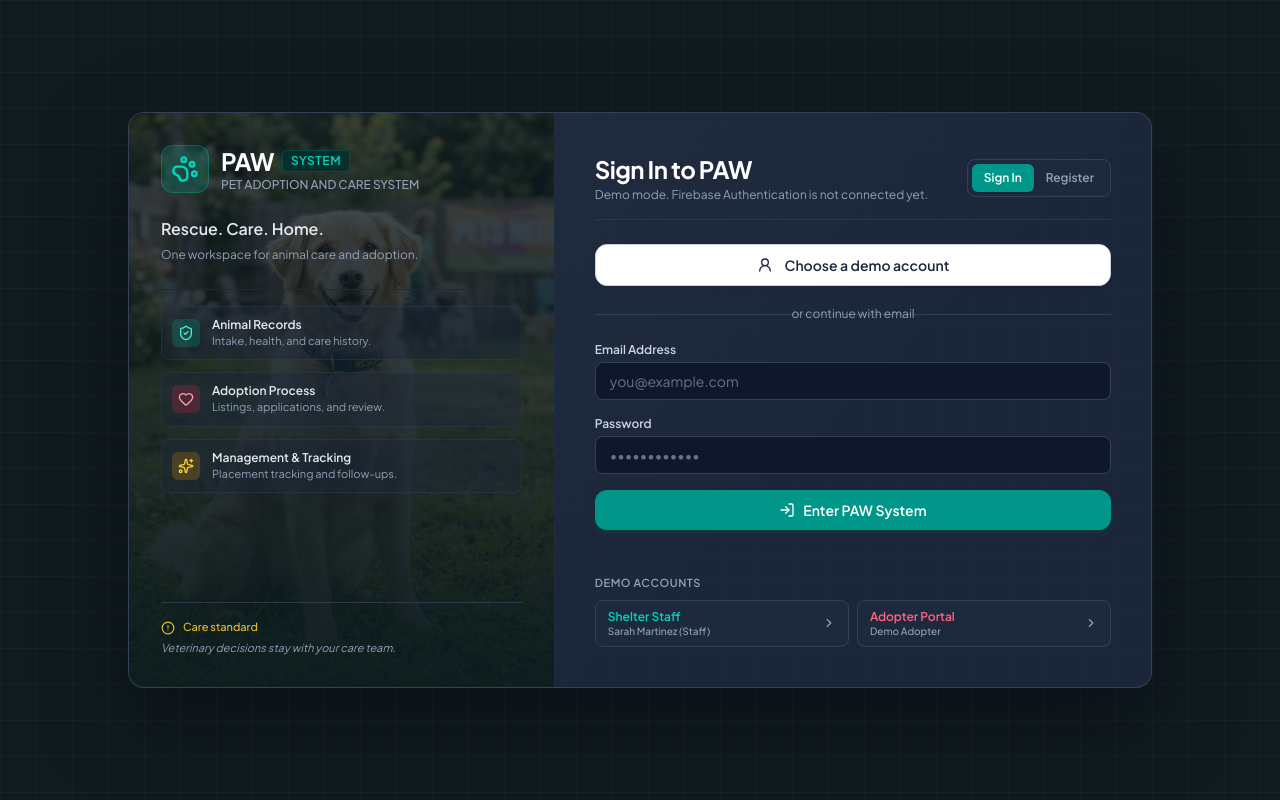
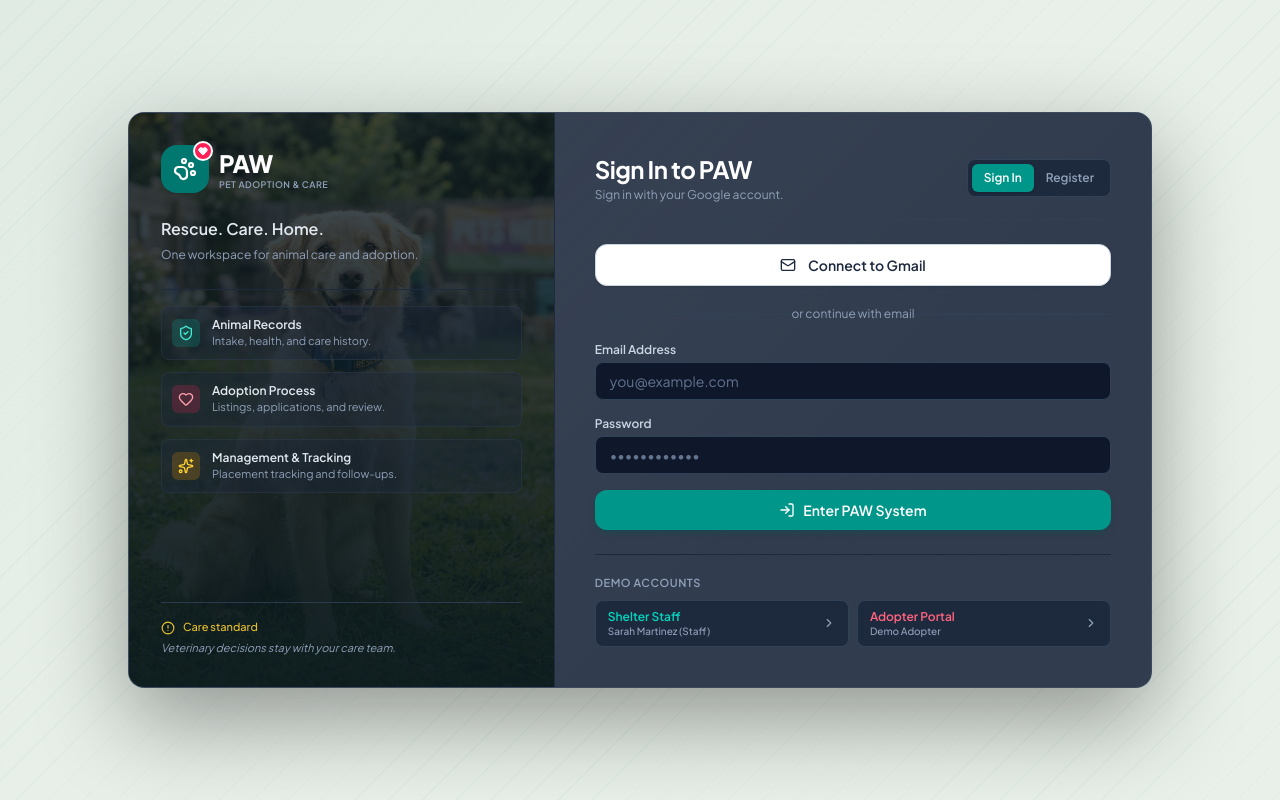
Before and after one commit to Nsantos05/PAW, a React (Vite) app: page / in a window 1280 px wide. Built offline with nearby package versions, Linux system fonts and the light colour scheme; no server answers.

Commit message:
Add Firebase Google sign-in and refresh auth branding

```diff
--- a/index.html
+++ b/index.html
@@ -9,6 +9,7 @@
     <meta property="og:description" content="Helping every animal move toward a safe, loving home." />
     <meta property="og:type" content="website" />
     <meta name="twitter:card" content="summary_large_image" />
+    <link rel="icon" type="image/svg+xml" href="/paw-brand.svg" />
     <link rel="preconnect" href="https://fonts.googleapis.com">
     <link rel="preconnect" href="https://fonts.gstatic.com" crossorigin>
     <link href="https://fonts.googleapis.com/css2?family=Plus+Jakarta+Sans:wght@400;500;600;700;800&family=JetBrains+Mono:wght@400;500;600&display=swap" rel="stylesheet">
--- a/src/components/AuthScreen.tsx
+++ b/src/components/AuthScreen.tsx
@@ -1,7 +1,11 @@
 import React, { useState } from 'react';
 import { User, UserRole } from '../types.ts';
-import { ShieldCheck, Heart, PawPrint, UserRound, LogIn, UserPlus, Sparkles, AlertCircle, CheckCircle2, ChevronRight, X } from 'lucide-react';
+import { FirebaseError } from '@firebase/app';
+import { getIdTokenResult, signInWithPopup } from '@firebase/auth';
+import { ShieldCheck, Heart, Mail, LogIn, UserPlus, Sparkles, AlertCircle, CheckCircle2, ChevronRight } from 'lucide-react';
 import heroDog from '../assets/images/paw_dog_golden_mix_1794111872445.jpg';
+import { BrandLogo } from './BrandLogo.tsx';
+import { firebaseAuth, googleAuthProvider } from '../firebase.ts';
 
 interface AuthScreenProps {
   onLoginSuccess: (user: User) => void;
@@ -18,11 +22,6 @@ export const AuthScreen: React.FC<AuthScreenProps> = ({ onLoginSuccess }) => {
   const [organization, setOrganization] = useState('Hope Haven Animal Rescue');
   const [errorMessage, setErrorMessage] = useState('');
   const [isSubmitting, setIsSubmitting] = useState(false);
-
-  // Google OAuth modal state
-  const [showGoogleModal, setShowGoogleModal] = useState(false);
-  const [googleSelectedEmail, setGoogleSelectedEmail] = useState('adopter@example.com');
-  const [googleRole, setGoogleRole] = useState<Exclude<UserRole, 'admin'>>('adopter');
 
   const handleFormSubmit = (e: React.FormEvent) => {
     e.preventDefault();
@@ -60,22 +59,49 @@ export const AuthScreen: React.FC<AuthScreenProps> = ({ onLoginSuccess }) => {
     }, 400);
   };
 
-  const handleDemoLogin = (selectedEmail: string, selectedRole: Exclude<UserRole, 'admin'>) => {
-    if (!import.meta.env.DEV) return;
+  const handleGoogleSignIn = async () => {
+    setErrorMessage('');
+    if (!firebaseAuth) {
+      setErrorMessage('Google sign-in is not configured. Add the Firebase web app settings to your environment.');
+      return;
+    }
+
     setIsSubmitting(true);
-    setShowGoogleModal(false);
-    setTimeout(() => {
+    try {
+      const credential = await signInWithPopup(firebaseAuth, googleAuthProvider);
+      const token = await getIdTokenResult(credential.user, true);
+      const claims = token.claims;
+      const role: UserRole = claims.admin === true || claims.role === 'admin'
+        ? 'admin'
+        : claims.staff === true || claims.role === 'staff'
+        ? 'staff'
+        : 'adopter';
+      const organization = typeof claims.organization === 'string' ? claims.organization : undefined;
+
+      onLoginSuccess({
+        id: credential.user.uid,
+        name: credential.user.displayName || credential.user.email?.split('@')[0] || 'PAW user',
+        email: credential.user.email || '',
+        role,
+        organization,
+        avatarUrl: credential.user.photoURL || undefined,
+      });
+    } catch (error) {
+      if (error instanceof FirebaseError) {
+        const messages: Record<string, string> = {
+          'auth/popup-closed-by-user': 'Sign-in was cancelled before it finished.',
+          'auth/popup-blocked': 'Your browser blocked the sign-in popup. Allow popups and try again.',
+          'auth/unauthorized-domain': 'Add this site to Firebase Authentication authorized domains.',
+          'auth/operation-not-allowed': 'Enable Google as a sign-in provider in Firebase Authentication.',
+          'auth/network-request-failed': 'Network error. Check your connection and try again.',
+        };
+        setErrorMessage(messages[error.code] || 'Google sign-in failed. Please try again.');
+      } else {
+        setErrorMessage('Google sign-in failed. Please try again.');
+      }
+    } finally {
       setIsSubmitting(false);
-      const user: User = {
-        id: `google-${Date.now()}`,
-        name: selectedRole === 'staff' ? 'Demo Shelter Staff' : 'Demo Adopter',
-        email: selectedEmail,
-        role: selectedRole,
-        organization: selectedRole === 'staff' ? 'Hope Haven Animal Welfare' : undefined,
-        avatarUrl: 'https://images.unsplash.com/photo-1535713875002-d1d0cf377fde?w=150&auto=format&fit=crop&q=80',
-      };
-      onLoginSuccess(user);
-    }, 350);
+    }
   };
 
   const handleQuickDemoLogin = (targetRole: Exclude<UserRole, 'admin'>) => {
@@ -111,19 +137,8 @@ export const AuthScreen: React.FC<AuthScreenProps> = ({ onLoginSuccess }) => {
           <img src={heroDog} alt="A rescued dog ready for a new home" className="absolute inset-0 z-0 h-full w-full object-cover opacity-45" />
           <div className="relative z-10">
             {/* PAW Brand Mark */}
-            <div className="flex items-center gap-3 mb-6">
-              <div className="w-12 h-12 rounded-xl bg-teal-500/20 border border-teal-500/30 flex items-center justify-center text-teal-400 shadow-inner">
-                <PawPrint className="w-7 h-7" />
-              </div>
-              <div>
-                <h1 className="text-2xl font-bold tracking-tight text-white flex items-center gap-2">
-                  PAW
-                  <span className="text-xs uppercase tracking-wider font-semibold text-teal-400 bg-teal-950/80 px-2 py-0.5 rounded border border-teal-800/60">
-                    System
-                  </span>
-                </h1>
-                <p className="text-xs text-slate-400 font-medium">PET ADOPTION AND CARE SYSTEM</p>
-              </div>
+            <div className="mb-6">
+              <BrandLogo size="large" />
             </div>
 
             {/* Core Motto from Page 1 */}
@@ -192,7 +207,7 @@ export const AuthScreen: React.FC<AuthScreenProps> = ({ onLoginSuccess }) => {
                 {mode === 'login' ? 'Sign In to PAW' : 'Create an Account'}
               </h2>
               <p className="text-xs text-slate-400 mt-0.5">
-                Demo mode. Firebase Authentication is not connected yet.
+                Sign in with your Google account.
               </p>
             </div>
 
@@ -219,15 +234,20 @@ export const AuthScreen: React.FC<AuthScreenProps> = ({ onLoginSuccess }) => {
             </div>
           </div>
 
-          {/* Demo account picker */}
+          {/* Firebase Google sign-in */}
           <div className="mt-6">
             <button
               type="button"
-              onClick={() => setShowGoogleModal(true)}
-              className="w-full flex items-center justify-center gap-3 py-2.5 px-4 bg-white hover:bg-slate-100 text-slate-800 font-semibold rounded-xl text-sm border border-slate-300 shadow-sm transition-all focus:outline-none focus:ring-2 focus:ring-teal-500"
+              onClick={handleGoogleSignIn}
+              disabled={isSubmitting}
+              className="w-full flex items-center justify-center gap-3 py-2.5 px-4 bg-white hover:bg-slate-100 text-slate-800 font-semibold rounded-xl text-sm border border-slate-300 shadow-sm transition-all focus:outline-none focus:ring-2 focus:ring-teal-500 disabled:cursor-wait disabled:opacity-70"
             >
-              <UserRound className="h-4 w-4 shrink-0" />
-              <span>Choose a demo account</span>
+              {isSubmitting ? (
+                <span className="inline-block h-4 w-4 animate-spin rounded-full border-2 border-slate-500 border-t-transparent" />
+              ) : (
+                <Mail className="h-4 w-4 shrink-0" />
+              )}
+              <span>Connect to Gmail</span>
             </button>
           </div>
 
@@ -416,117 +436,6 @@ export const AuthScreen: React.FC<AuthScreenProps> = ({ onLoginSuccess }) => {
         </div>
       </div>
 
-      {/* Demo account selection */}
-      {showGoogleModal && import.meta.env.DEV && (
-        <div className="fixed inset-0 z-50 bg-black/70 backdrop-blur-sm flex items-center justify-center p-4">
-          <div className="auth-modal bg-white text-slate-900 rounded-2xl w-full max-w-md p-6 shadow-2xl relative">
-            <button
-              onClick={() => setShowGoogleModal(false)}
-              className="absolute top-4 right-4 text-slate-400 hover:text-slate-700 p-1 rounded-lg"
-            >
-              <X className="w-5 h-5" />
-            </button>
-
-            <div className="flex items-center gap-2 mb-4">
-              <UserRound className="h-5 w-5 text-teal-700" />
-              <h3 className="font-bold text-base text-slate-800">Select a demo account</h3>
-            </div>
-
-            <p className="text-xs text-slate-500 mb-4">
-              Demo-only sign-in. Firebase Authentication is not connected yet.
-            </p>
-
-            <div className="space-y-3 mb-5">
-              <button
-                type="button"
-                aria-pressed={googleSelectedEmail === 'adopter@example.com'}
-                onClick={() => setGoogleSelectedEmail('adopter@example.com')}
-                className={`w-full p-3 rounded-xl border flex items-center justify-between text-left transition-all ${
-                  googleSelectedEmail === 'adopter@example.com'
-                    ? 'border-teal-600 bg-teal-50/70 ring-1 ring-teal-500'
-                    : 'border-slate-200 hover:bg-slate-50'
-                }`}
-              >
-                <div className="flex items-center gap-3">
-                  <div className="w-8 h-8 rounded-full bg-teal-600 text-white font-bold flex items-center justify-center text-xs">
-                    FL
-                  </div>
-                  <div>
-                    <p className="text-xs font-bold text-slate-900">Demo Adopter</p>
-                    <p className="text-[11px] text-slate-500">adopter@example.com</p>
-                  </div>
-                </div>
-                {googleSelectedEmail === 'adopter@example.com' && (
-                  <CheckCircle2 className="w-4 h-4 text-teal-600" />
-                )}
-              </button>
-
-              <button
-                type="button"
-                aria-pressed={googleSelectedEmail === 'rescue.volunteer@example.com'}
-                onClick={() => setGoogleSelectedEmail('rescue.volunteer@example.com')}
-                className={`w-full p-3 rounded-xl border flex items-center justify-between text-left transition-all ${
-                  googleSelectedEmail === 'rescue.volunteer@example.com'
-                    ? 'border-teal-600 bg-teal-50/70 ring-1 ring-teal-500'
-                    : 'border-slate-200 hover:bg-slate-50'
-                }`}
-              >
-                <div className="flex items-center gap-3">
-                  <div className="w-8 h-8 rounded-full bg-slate-700 text-white font-bold flex items-center justify-center text-xs">
-                    RV
-                  </div>
-                  <div>
-                    <p className="text-xs font-bold text-slate-900">Demo Volunteer</p>
-                    <p className="text-[11px] text-slate-500">rescue.volunteer@example.com</p>
-                  </div>
-                </div>
-                {googleSelectedEmail === 'rescue.volunteer@example.com' && (
-                  <CheckCircle2 className="w-4 h-4 text-teal-600" />
-                )}
-              </button>
-            </div>
-
-            {/* Demo account role */}
-            <div className="mb-5">
-              <label className="block text-xs font-semibold text-slate-700 mb-1.5">
-                Demo role:
-              </label>
-              <div className="grid grid-cols-2 gap-2">
-                <button
-                  type="button"
-                  onClick={() => setGoogleRole('staff')}
-                  className={`py-2 px-3 text-xs font-medium rounded-lg border text-center transition-all ${
-                    googleRole === 'staff'
-                      ? 'border-teal-600 bg-teal-600 text-white shadow-sm'
-                      : 'border-slate-300 text-slate-700 hover:bg-slate-100'
-                  }`}
-                >
-                  Shelter Staff
-                </button>
-                <button
-                  type="button"
-                  onClick={() => setGoogleRole('adopter')}
-                  className={`py-2 px-3 text-xs font-medium rounded-lg border text-center transition-all ${
-                    googleRole === 'adopter'
-                      ? 'border-teal-600 bg-teal-600 text-white shadow-sm'
-                      : 'border-slate-300 text-slate-700 hover:bg-slate-100'
-                  }`}
-                >
-                  Potential Adopter
-                </button>
-              </div>
-            </div>
-
-            <button
-              type="button"
-              onClick={() => handleDemoLogin(googleSelectedEmail, googleRole)}
-              className="w-full py-2.5 px-4 bg-teal-600 hover:bg-teal-700 text-white font-semibold rounded-xl text-sm transition-all"
-            >
-              Continue as {googleRole === 'staff' ? 'Staff' : 'Adopter'}
-            </button>
-          </div>
-        </div>
-      )}
     </div>
   );
 };
--- /dev/null
+++ b/src/components/BrandLogo.tsx
@@ -0,0 +1,38 @@
+import React from 'react';
+import { Heart, PawPrint } from 'lucide-react';
+
+interface BrandLogoProps {
+  size?: 'compact' | 'large';
+  tone?: 'dark' | 'light';
+}
+
+export const BrandLogo: React.FC<BrandLogoProps> = ({ size = 'compact', tone = 'dark' }) => {
+  const isLarge = size === 'large';
+  const isLight = tone === 'light';
+
+  return (
+    <div className="flex items-center gap-2.5">
+      <span
+        aria-hidden="true"
+        className={`relative inline-flex shrink-0 items-center justify-center bg-teal-700 text-white shadow-sm ${
+          isLarge ? 'h-12 w-12 rounded-2xl' : 'h-9 w-9 rounded-xl'
+        }`}
+      >
+        <PawPrint className={isLarge ? 'h-6 w-6' : 'h-[18px] w-[18px]'} strokeWidth={2.2} />
+        <span className={`absolute flex items-center justify-center rounded-full border-2 border-white bg-rose-500 text-white ${
+          isLarge ? '-right-1 -top-1 h-5 w-5' : '-right-1 -top-1 h-4 w-4'
+        }`}>
+          <Heart className={isLarge ? 'h-2.5 w-2.5' : 'h-2 w-2'} fill="currentColor" strokeWidth={2.4} />
+        </span>
+      </span>
+      <span className="block leading-tight">
+        <span className={`block font-extrabold tracking-tight ${isLight ? 'text-slate-900' : 'text-white'} ${isLarge ? 'text-2xl' : 'text-base'}`}>
+          PAW
+        </span>
+        <span className={`block font-semibold uppercase tracking-wider ${isLight ? 'text-slate-500' : 'text-slate-400'} ${isLarge ? 'text-[9px]' : 'text-[8px]'}`}>
+          Pet adoption & care
+        </span>
+      </span>
+    </div>
+  );
+};
--- /dev/null
+++ b/src/firebase.ts
@@ -0,0 +1,18 @@
+import { getApp, getApps, initializeApp } from '@firebase/app';
+import { getAuth, GoogleAuthProvider } from '@firebase/auth';
+
+const firebaseConfig = {
+  apiKey: import.meta.env.VITE_FIREBASE_API_KEY,
+  authDomain: import.meta.env.VITE_FIREBASE_AUTH_DOMAIN,
+  projectId: import.meta.env.VITE_FIREBASE_PROJECT_ID,
+  appId: import.meta.env.VITE_FIREBASE_APP_ID,
+};
+
+const isConfigured = Object.values(firebaseConfig).every((value) => Boolean(value?.trim()));
+const firebaseApp = isConfigured
+  ? getApps().length > 0 ? getApp() : initializeApp(firebaseConfig)
+  : null;
+
+export const firebaseAuth = firebaseApp ? getAuth(firebaseApp) : null;
+export const googleAuthProvider = new GoogleAuthProvider();
+googleAuthProvider.setCustomParameters({ prompt: 'select_account' });
--- a/src/index.css
+++ b/src/index.css
@@ -56,10 +56,10 @@
 }
 
 .auth-screen {
-  background-color: #101b20;
-  background-image: linear-gradient(rgba(255, 255, 255, 0.025) 1px, transparent 1px),
-    linear-gradient(90deg, rgba(255, 255, 255, 0.025) 1px, transparent 1px);
-  background-size: 36px 36px;
+  background-color: #e9f0e9;
+  background-image:
+    linear-gradient(135deg, rgba(15, 118, 110, 0.04), transparent 55%),
+    repeating-linear-gradient(135deg, rgba(15, 118, 110, 0.035) 0 1px, transparent 1px 24px);
 }
 
 .auth-card {
```
Also changed, not shown: package.json (+8 -6 lines), src/App.tsx (+3 -5 lines), src/components/Header.tsx (+3 -7 lines), public/paw-brand.svg (added), 1 other file (tests, documents, lock files or other folders).
